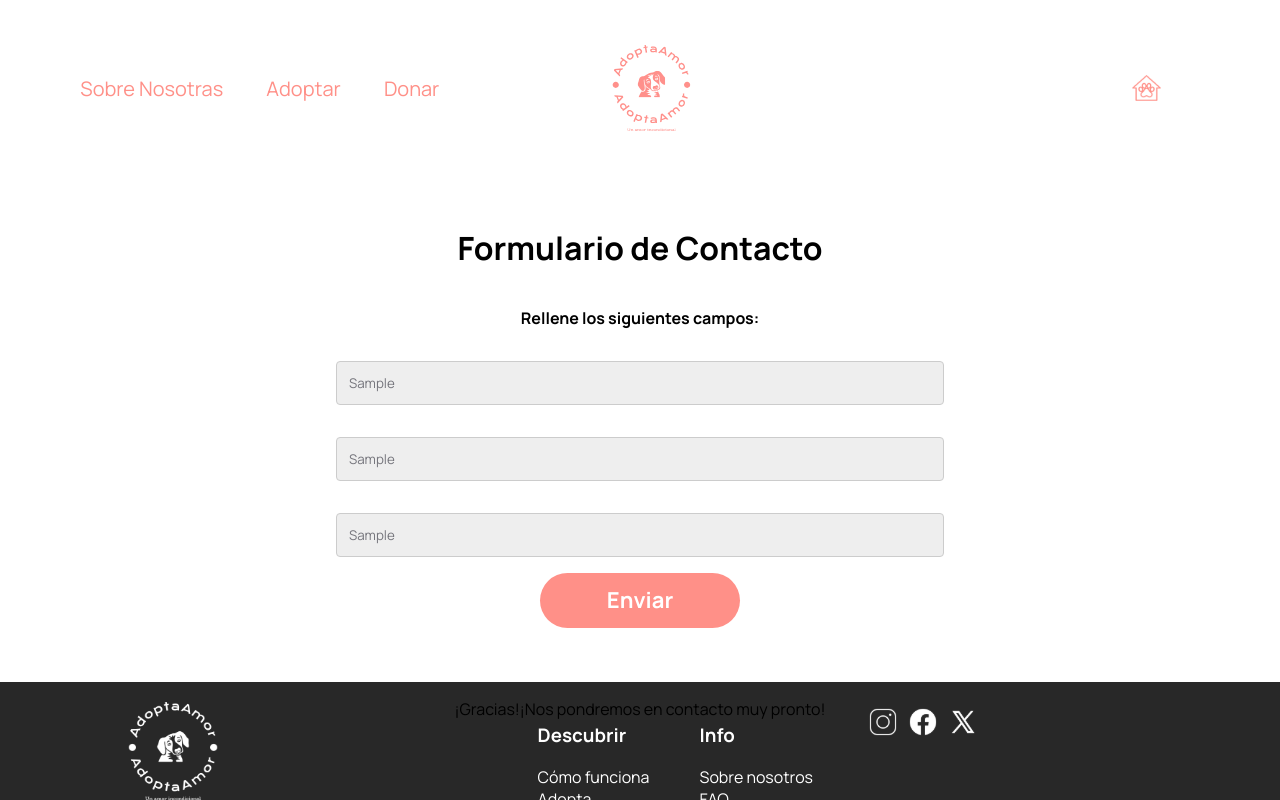
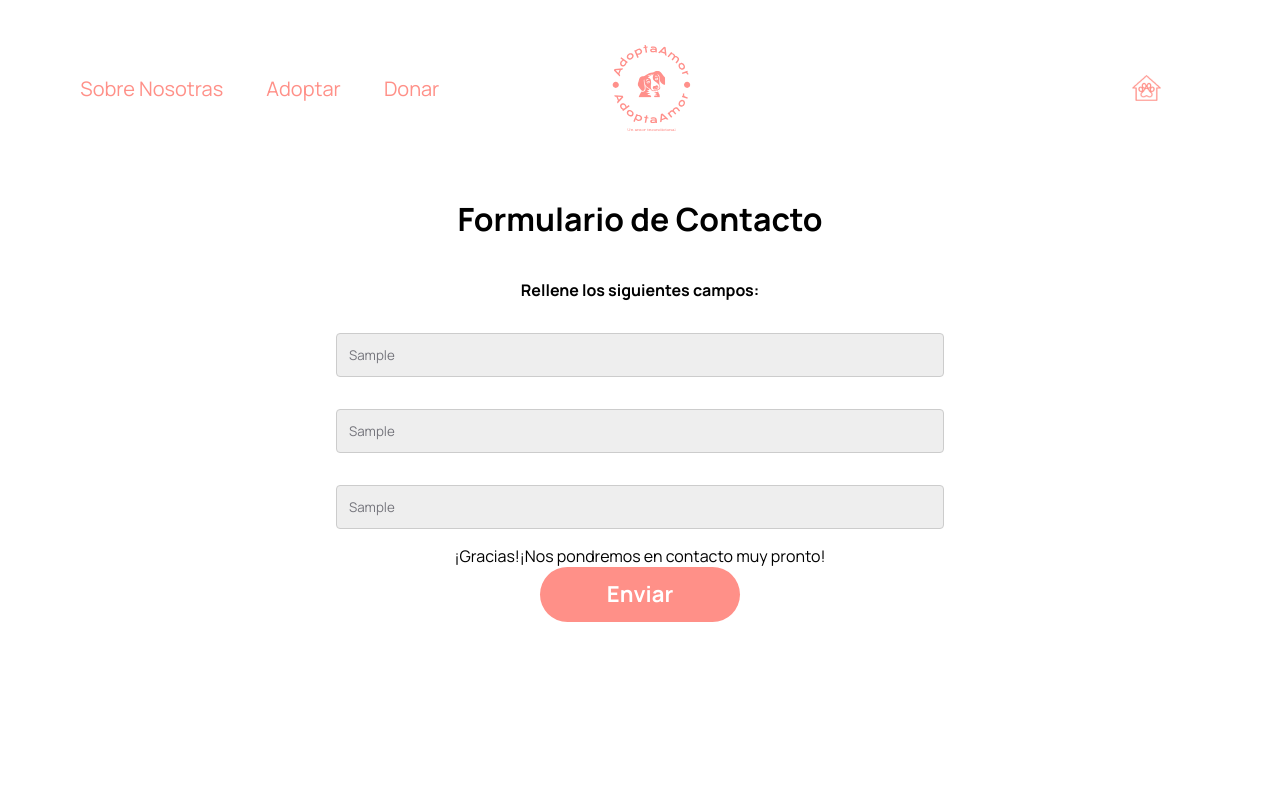
Before and after one commit to 2007riot/Proyecto-final, a React (Vite) app: page /contacto in a window 1280 px wide. Both pictures are taken after typing "Sample", "Sample", "Sample" into the empty fields and a click on the button "Enviar". Shown: the top 800 px of the page. Built offline with nearby package versions, Linux system fonts and the light colour scheme.

Commit message:
alert-casita-ok

```diff
--- a/src/components/navbar/nav/Navbar.jsx
+++ b/src/components/navbar/nav/Navbar.jsx
@@ -1,8 +1,6 @@
 import { NavLink } from "react-router-dom";
 import "./navbar.css";
 import Logo from "../logo/Logo";
-
-
 
 const Navbar = () => {
 
--- a/src/pages/animalInfo/AnimalInfo.jsx
+++ b/src/pages/animalInfo/AnimalInfo.jsx
@@ -22,6 +22,7 @@ const AnimalInfo = () => {
   const anadirAnimal = () => {
     const listadoAnimales = [...animalesCasita, { ...animal, id: animal.id }];
     setAnimalesCasita(listadoAnimales);
+    alert("Animal añadido a tu casita")
   };
 
   useEffect(() => {
@@ -35,7 +36,6 @@ const AnimalInfo = () => {
     localStorage.setItem('animalesCasita', JSON.stringify(animalesCasita));
   }, [animalesCasita]);
 
-  console.log(animalesCasita)
 
   return (
     <div className="animalInfocontainer">
--- a/src/pages/casita/Casita.jsx
+++ b/src/pages/casita/Casita.jsx
@@ -1,7 +1,8 @@
 import './casita.css';
 import { useEffect } from "react";
 import { useState } from "react";
-import { useNavigate } from 'react-router-dom';
+import { NavLink } from "react-router-dom";
+
 
 const Casita = () => {
 
@@ -21,70 +22,24 @@ const Casita = () => {
   };
 
 
-
-  console.log(casita)
-
   return (
-    <div>
+    <div className='contenedor-casita-card'>
       {casita.map((a) => (
-        <div key={a.id}>
-          <div className="animalInfoImg--container">
-            <img
+        <div key={a.id} className='casita-card'>
+          <div className='contenedor-x-card'>
+            <img src='src/assets/images/x_card.svg' onClick={e => eliminarAnimal(a.id)} className='x-card' alt='descartar-animal' />
+          </div>
+            <img className='casita-imagen'
               src={a.imagen}
               alt={a.nombre}
-              className="animalInfo--img"
             />
+          <div className='casita-texto'>
+            <h4>{a.nombre}</h4>
+            <h5>{a.años},{a.ubicacion}</h5>
           </div>
-          <h2>Información sobre {a.nombre}</h2>
-          <p>Tipo: {a.tipo}</p>
-          <p>Raza: {a.raza}</p>
-          <p>Tamaño: {a.tamaño}</p>
-          <p>Cuidados Especiales: {a.cuidadosEspeciales}</p>
-          <p>Ubicación: {a.ubicacion}</p>
-          <p>Años: {a.años}</p>
-          <button onClick={e => eliminarAnimal(a.id)} className="botones--editar">
-            <img src="../src/assets/images/Delete.png" alt="borrar" /></button>
         </div>
       ))}
-
-
-
-
-
-
-      {/* <div className='contenedor-casita-card'>
-        <div className='casita-card'>
-          <div className='contenedor-x-card'>
-            <img src='src/assets/images/x_card.svg' className='x-card' alt='descartar-animal' />
-          </div>
-          <img className='casita-imagen' alt='imagen_animal' src='https://images.pexels.com/photos/104115/pexels-photo-104115.jpeg?auto=compress&cs=tinysrgb&w=1260&h=750&dpr=1' />
-          <div className='casita-texto'>
-            <h4>Ginger</h4>
-            <h5>2 años, Barcelona</h5>
-          </div>
-        </div>
-        <div className='casita-card'>
-          <div className='contenedor-x-card'>
-            <img src='src/assets/images/x_card.svg' className='x-card' alt='descartar-animal' />
-          </div>
-          <img className='casita-imagen' alt='imagen_animal' src='https://images.pexels.com/photos/104115/pexels-photo-104115.jpeg?auto=compress&cs=tinysrgb&w=1260&h=750&dpr=1' />
-          <div className='casita-texto'>
-            <h4>Ginger</h4>
-            <h5>2 años, Barcelona</h5>
-          </div>
-        </div>
-        <div className='casita-card'>
-          <div className='contenedor-x-card'>
-            <img src='src/assets/images/x_card.svg' className='x-card' alt='descartar-animal' />
-          </div>
-          <img className='casita-imagen' alt='imagen_animal' src='https://images.pexels.com/photos/104115/pexels-photo-104115.jpeg?auto=compress&cs=tinysrgb&w=1260&h=750&dpr=1' />
-          <div className='casita-texto'>
-            <h4>Ginger</h4>
-            <h5>2 años, Barcelona</h5>
-          </div>
-        </div>
-        <button type='submit' className='casita-boton'>Reservar cita</button>
-      </div> */}
+      <NavLink to='/contacto'><button type='submit' className='casita-boton'>Reservar cita</button></NavLink>
     </div>
   )
 }
--- a/src/pages/casita/casita.css
+++ b/src/pages/casita/casita.css
@@ -47,6 +47,7 @@ h5 {
     font-weight: 700;
     justify-self: center;
     margin: 5px;
+    cursor: pointer;
 }
 
 .contenedor-x-card {
@@ -57,7 +58,7 @@ h5 {
 .x-card {
     width: 11%;
     margin: 7px;
-
+    cursor: pointer;
 
 }
 
--- a/src/pages/contacto/Contacto.jsx
+++ b/src/pages/contacto/Contacto.jsx
@@ -2,16 +2,13 @@ import React, { useState } from "react";
 import "./contacto.css";
 
 const Contacto = () => {
-   // Estado para controlar la visibilidad de la notificación
   const [mostrarNotificacion, setMostrarNotificacion] = useState(false);
-  // Función que maneja el envío del formulario
   const handleSubmit = (e) => {
     e.preventDefault();
-    // Cambia el estado para mostrar la notificación
     setMostrarNotificacion(true);
   };
     return (
-      <div className="formContainer">
+      <div className="formContainerContacto">
         <form className="form" onSubmit={handleSubmit}>
         <h1>Formulario de Contacto</h1>
             <p><b>Rellene los siguientes campos: </b></p>
@@ -24,11 +21,12 @@ const Contacto = () => {
                 <div className="form--inputs--divs">
                     <input type="text" placeholder='Número de contacto*' />
                 </div>
+                <div className={`ocultarNotificacion ${mostrarNotificacion ? "mostrarNotificacion" : ""}`}>
+                  <article>¡Gracias!¡Nos pondremos en contacto muy pronto!</article>
+                </div>
                 <button className="button-adopta btn--conoceme" type="submit">Enviar</button>
         </form>
-        <div className={`ocultarNotificacion ${mostrarNotificacion ? "mostrarNotificacion" : ""}`}>
-        <article>¡Gracias!¡Nos pondremos en contacto muy pronto!</article>
-      </div>
+
       </div>
     )
   }
--- a/src/pages/contacto/contacto.css
+++ b/src/pages/contacto/contacto.css
@@ -1,7 +1,11 @@
+.formContainerContacto {
+    height: 80vh;
+}
+
 .ocultarNotificacion {
-    position: absolute;
-    bottom: 10%;
     display: none;
+    width: 100%;
+    text-align: center;
 }
 .mostrarNotificacion {
     display: block;
```
